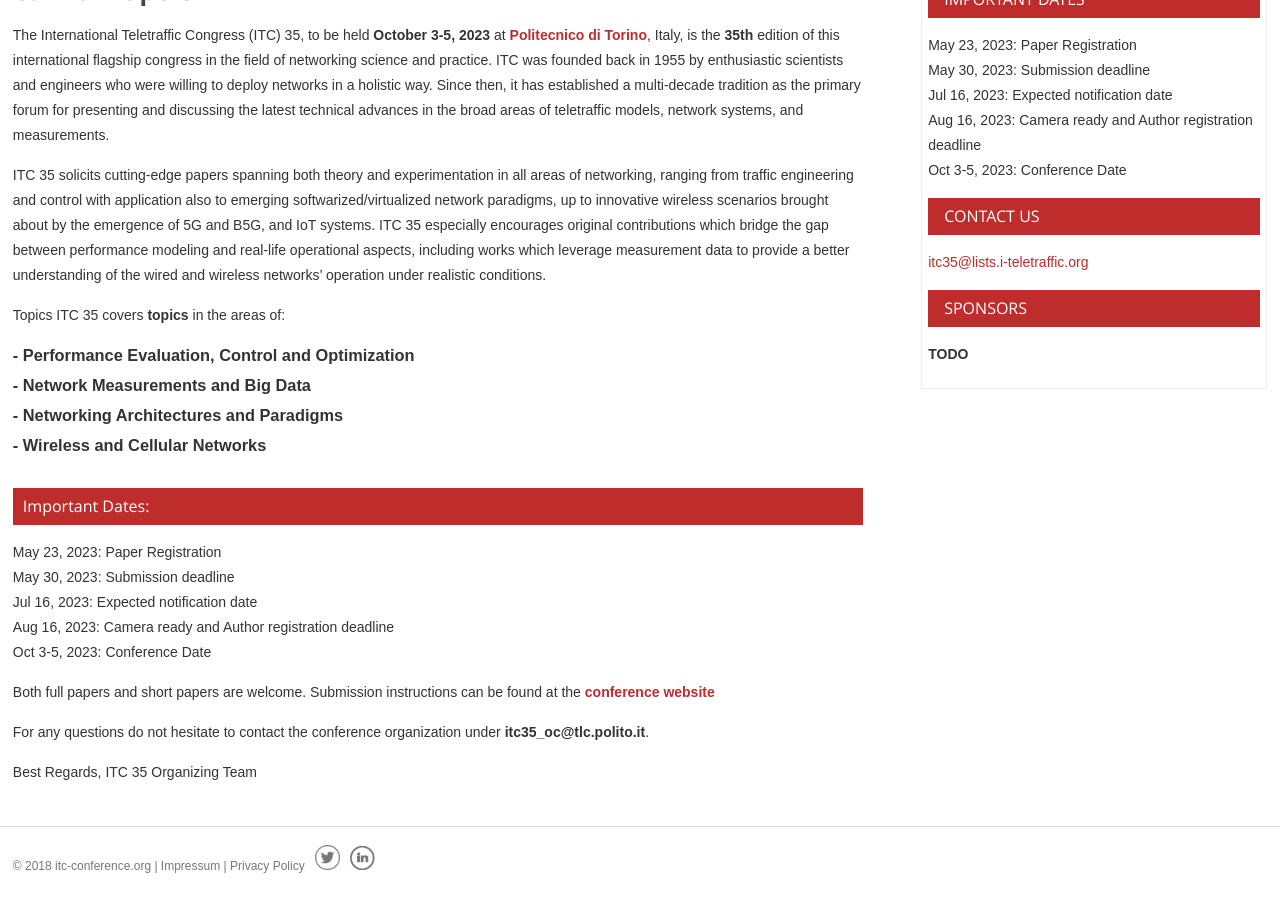
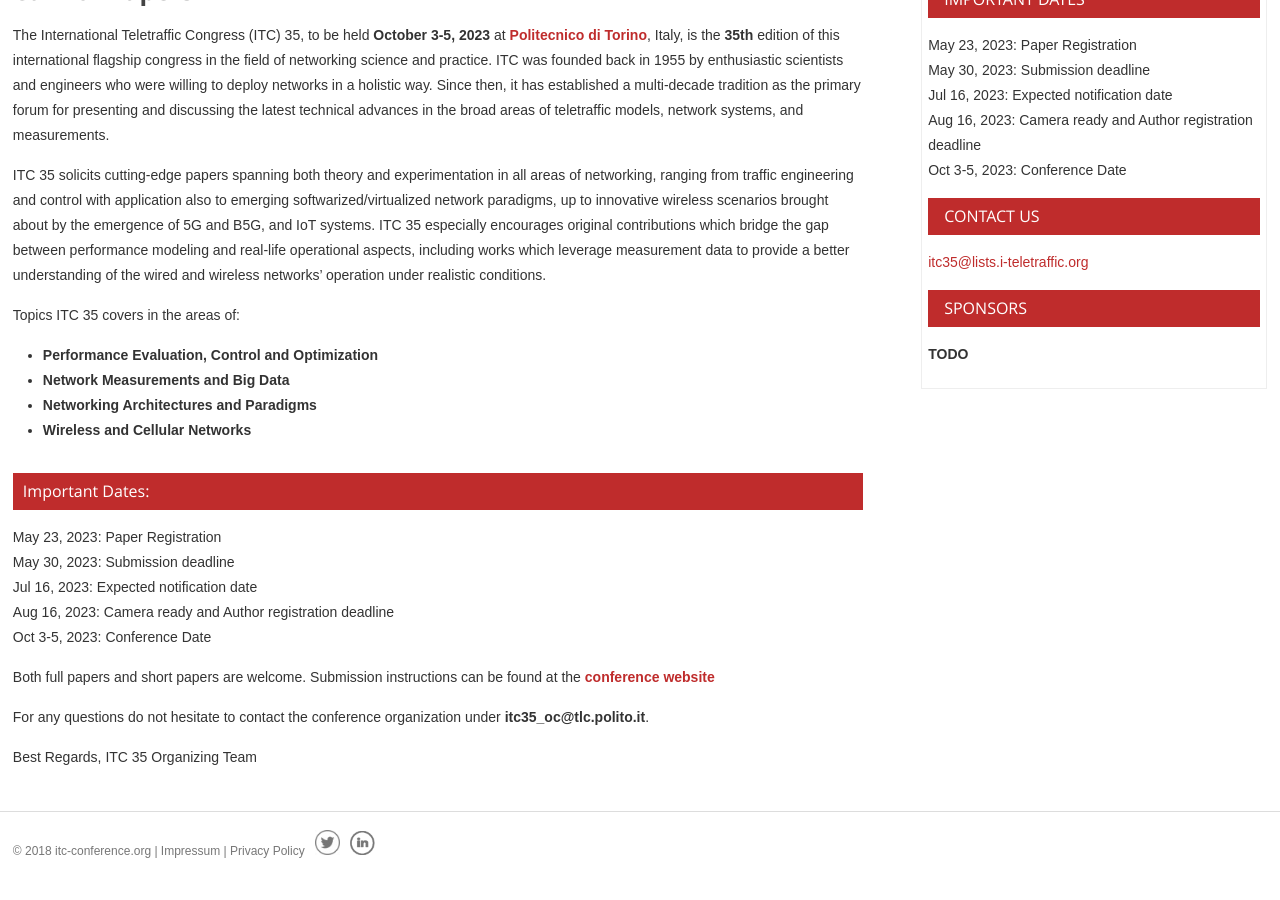
Before and after one commit to ohohlfeld/itc35, a Jekyll site: the page built from cfp.md, in a window 1280 px wide and 900 px high, scrolled down 612 px. Built offline with Jekyll 4.4.1, drawn with Linux system fonts in a browser that asks for light colours.

Commit message:
Update cfp.md

```diff
--- a/cfp.md
+++ b/cfp.md
@@ -12,12 +12,12 @@
 
 
 
-Topics ITC 35 covers **topics** in the areas of:
+Topics ITC 35 covers in the areas of:
 
-###      - Performance Evaluation, Control and Optimization
-###      - Network Measurements and Big Data
-###      - Networking Architectures and Paradigms
-###      - Wireless and Cellular Networks
+*      **Performance Evaluation, Control and Optimization**
+*      **Network Measurements and Big Data**
+*      **Networking Architectures and Paradigms**
+*      **Wireless and Cellular Networks**
 
 
 ## Important Dates:
```
